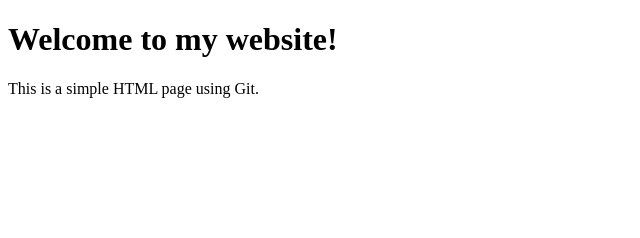
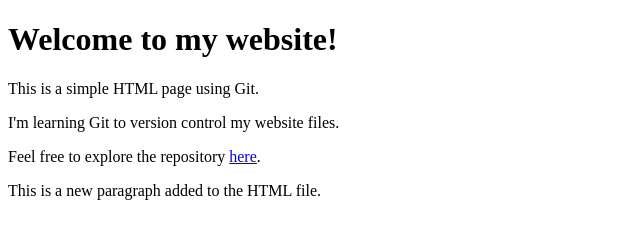
Before and after one commit to xylemic/learn_git, a plain HTML site: page index.html in a window 1280 px wide. Shown: the whole page, without its empty margins (0-640 px from the left). Drawn offline with Linux system fonts and the light colour scheme.

Commit message:
update made to the index file from the header branch

```diff
--- a/index.html
+++ b/index.html
@@ -8,5 +8,9 @@
 <body>
   <h1>Welcome to my website!</h1>
   <p>This is a simple HTML page using Git.</p>
+  <p>I'm learning Git to version control my website files.</p>
+  <p>Feel free to explore the repository <a href="https://github.com/git-learning/git-tutorial">here</a>.</p>
+
+  <p>This is a new paragraph added to the HTML file.</p>
 </body>
 </html>
```
